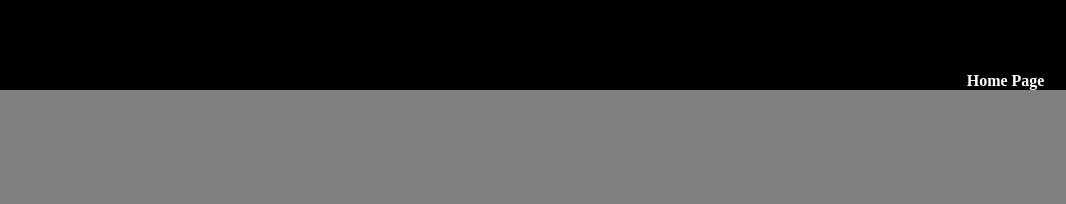
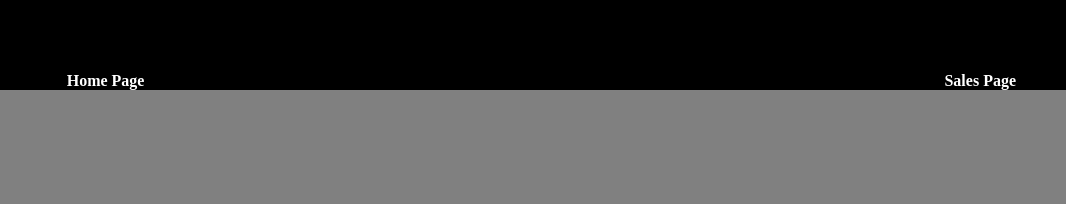
Before and after one commit to LukeMcCarthy20/class-06, a plain HTML site: page index.html in a window 1280 px wide. Shown: the top 204 px of the page, 214-1280 px from the left. Drawn offline with Linux system fonts and the light colour scheme.

Commit message:
fixed urls

```diff
--- a/css/style.css
+++ b/css/style.css
@@ -23,7 +23,7 @@ header {
 
 
 nav li {
-  margin-right: 250px;
+  margin-right: 700px;
   margin-left:100px;
   float: right;
   margin-top: -10px;
```
